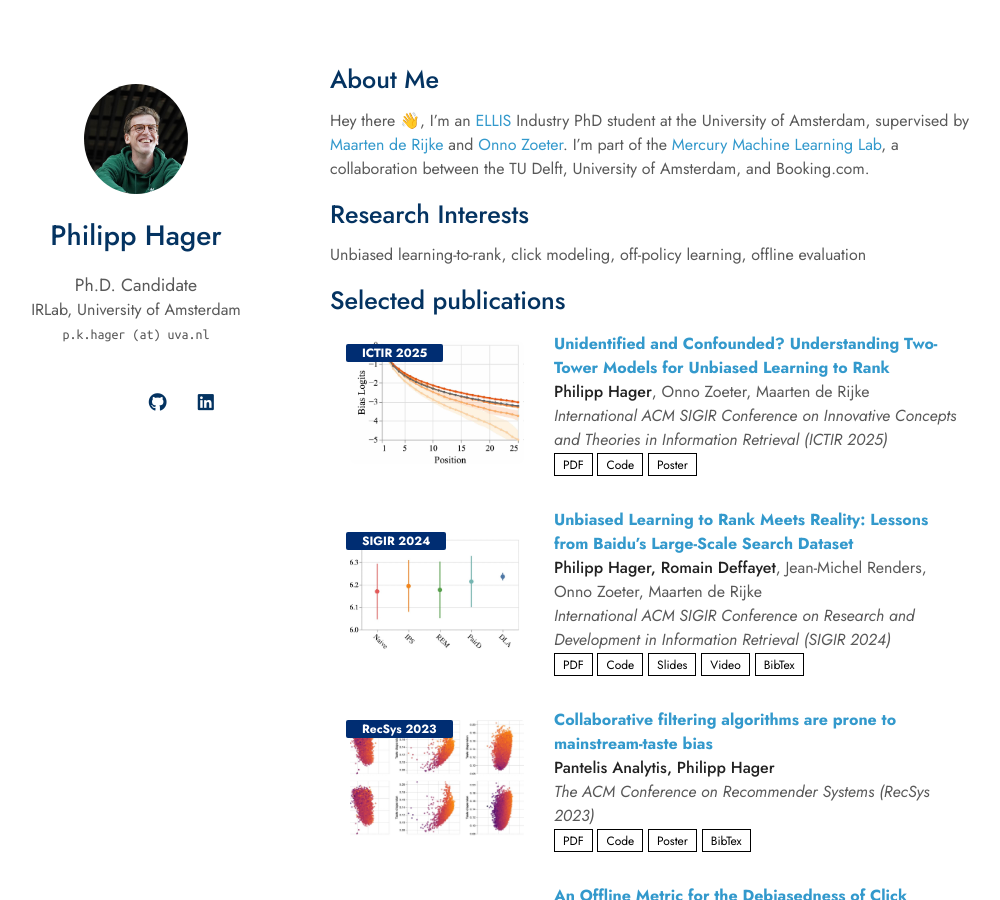
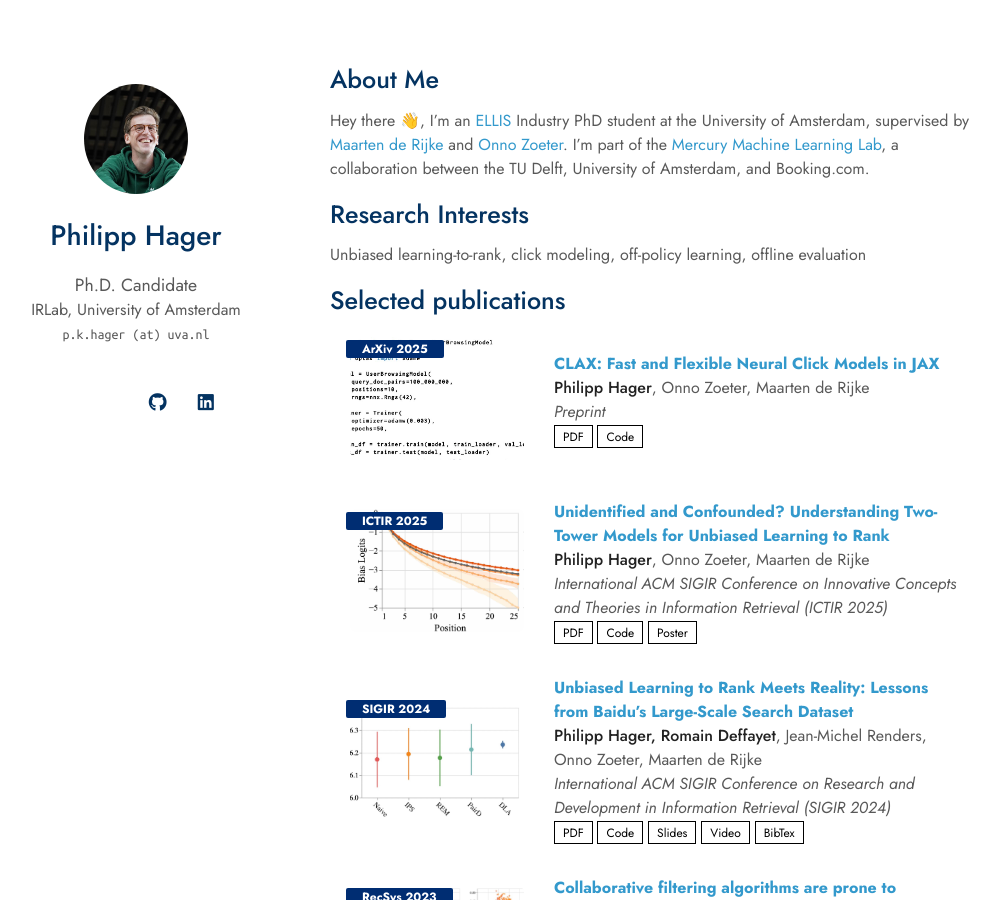
Before and after one commit to philipphager/philipphager.github.io, a Jekyll site: the page built from index.md, in a window 1280 px wide and 900 px high. Shown: the whole window, without its empty margins (140-1140 px from the left). Built offline with Jekyll 4.4.1, drawn with Linux system fonts in a browser that asks for light colours; nearby versions of some CDN libraries; a style sheet for code colours, icons or effects is not loaded; our own code applies the rules of GitHub Pages for plain Markdown files.

Commit message:
Add CLAX paper

```diff
--- a/_data/publications.yml
+++ b/_data/publications.yml
@@ -1,4 +1,17 @@
 main:
+
+  - title: "CLAX: Fast and Flexible Neural Click Models in JAX"
+    authors: <strong>Philipp Hager</strong>, Onno Zoeter, Maarten de Rijke
+    conference_short: ArXiv 2025
+    conference: Preprint
+    pdf: ./assets/papers/2025-clax.pdf
+    code: https://github.com/philipphager/clax
+    poster:
+    slides:
+    bibtex:
+    image: ./assets/teasers/clax-2025.jpeg
+    video:
+    notes:
 
   - title: "Unidentified and Confounded? Understanding Two-Tower Models for Unbiased Learning to Rank"
     authors: <strong>Philipp Hager</strong>, Onno Zoeter, Maarten de Rijke
```
Also changed, not shown: assets/teasers/clax-2025.jpeg (added), 1 other file.
